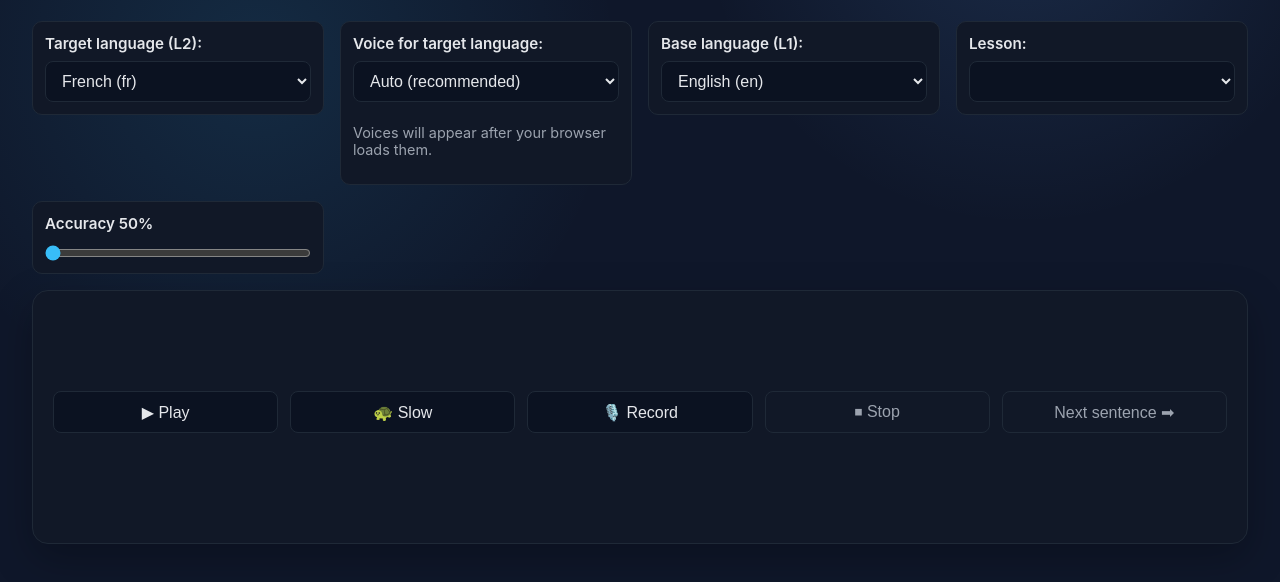
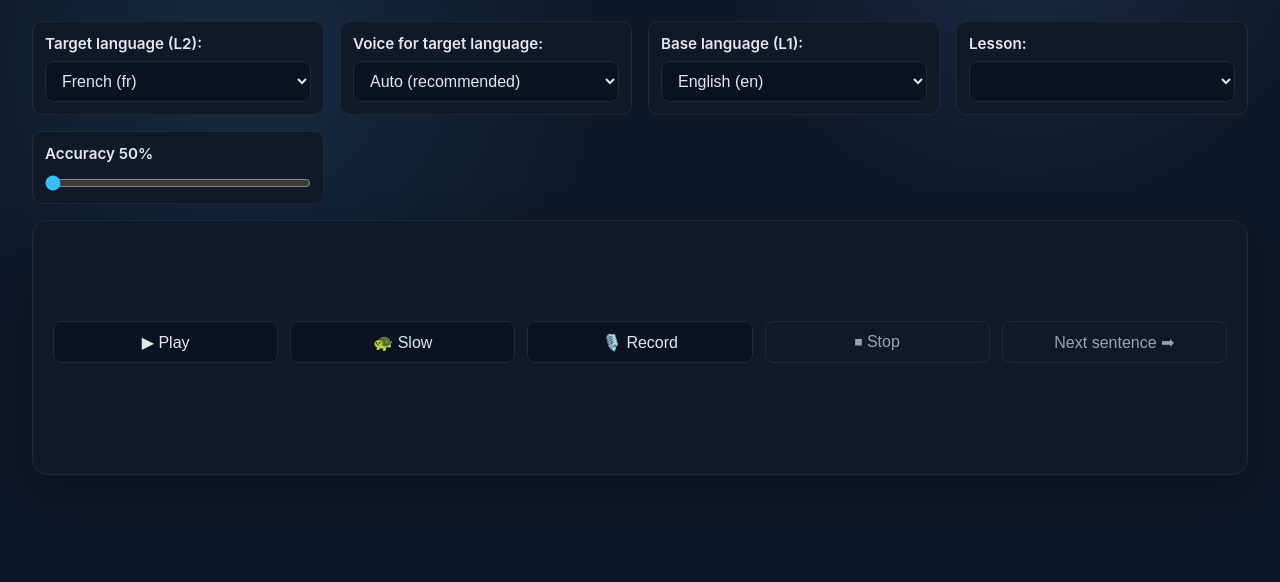
Before and after one commit to audiophrases/speechtoipa, a plain HTML site: page index.html in a window 1280 px wide. Shown: the part 100-682 px from the top of the page. Drawn offline with Linux system fonts and the light colour scheme; no server answers.

Commit message:
Update voice selector and accuracy label

```diff
--- a/app.js
+++ b/app.js
@@ -443,7 +443,6 @@ if (typeof document !== 'undefined') {
 function cacheElements() {
   els.targetSelect = document.getElementById('target-lang');
   els.voiceSelect = document.getElementById('voice-select');
-  els.voiceNote = document.getElementById('voice-note');
   els.baseSelect = document.getElementById('base-lang');
   els.lessonSelect = document.getElementById('lesson-select');
   els.approxSlider = document.getElementById('approx-slider');
@@ -609,23 +608,6 @@ function populateVoiceSelect() {
 
   const stored = voiceSelections[state.targetLang] || AUTO_VOICE_VALUE;
   els.voiceSelect.value = stored;
-  updateVoiceNote();
-}
-
-function updateVoiceNote() {
-  if (!els.voiceNote) return;
-  if (!normalizedVoices.length) {
-    els.voiceNote.textContent = 'Voices will appear after your browser loads them.';
-    return;
-  }
-
-  const selection = voiceSelections[state.targetLang] || AUTO_VOICE_VALUE;
-  if (selection === AUTO_VOICE_VALUE) {
-    els.voiceNote.textContent = 'Auto picks the best match for each language.';
-  } else {
-    const [, name] = selection.split('|');
-    els.voiceNote.textContent = name;
-  }
 }
 
 function getLessonsForLang(lang) {
@@ -837,7 +819,6 @@ function attachEventListeners() {
     voiceSelections[state.targetLang] = els.voiceSelect.value;
     playbackQueue.resetWarmup(getLangCode(state.targetLang));
     persistVoices();
-    updateVoiceNote();
     updatePlaybackWarnings();
   });
 }
@@ -1496,7 +1477,6 @@ function createPlaybackQueue() {
 
     const promise = (async () => {
       isWarming = true;
-      setStatus('Preparing audio…');
       try {
         await waitForVoicesReady();
         return getVoiceForLang(langCode);
--- a/index.html
+++ b/index.html
@@ -22,7 +22,6 @@
     <div class="field">
       <label class="field-title" for="voice-select">Voice for target language:</label>
       <select id="voice-select"></select>
-      <p id="voice-note" class="small"></p>
     </div>
     <div class="field">
       <label class="field-title" for="base-lang">Base language (L1):</label>
@@ -33,10 +32,7 @@
       <select id="lesson-select"></select>
     </div>
     <div class="field">
-      <label for="approx-slider" class="sr-only">Accuracy</label>
-      <div class="range-meta">
-        <p id="approx-label" class="field-title">Accuracy 50%</p>
-      </div>
+      <label id="approx-label" class="field-title" for="approx-slider">Accuracy 50%</label>
       <input id="approx-slider" type="range" min="0" max="5" step="1" value="0" />
     </div>
   </section>
--- a/styles.css
+++ b/styles.css
@@ -92,12 +92,6 @@ input[type="range"] {
   width: 100%;
   margin: 0.3rem 0 0;
   accent-color: var(--accent);
-}
-
-.range-meta {
-  display: flex;
-  flex-direction: column;
-  gap: 0.2rem;
 }
 
 button {
```
